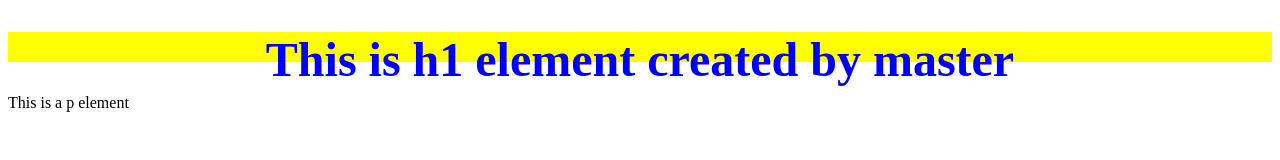
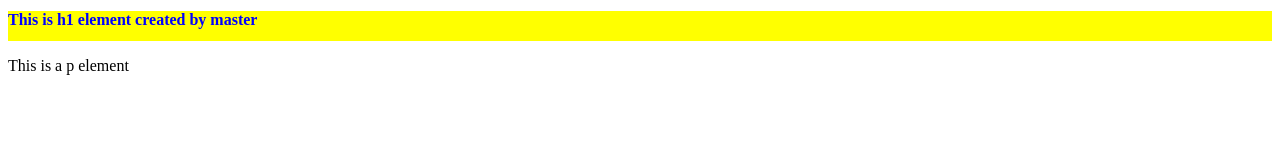
Before and after one commit to synetcom/githubteaching, a plain HTML site: page index.html in a window 1280 px wide. Drawn offline with Linux system fonts and the light colour scheme.

Commit message:
change again

```diff
--- a/index.html
+++ b/index.html
@@ -8,11 +8,10 @@
     <style>
         h1 {
             color: blue;
-            font-size: 3rem;
+            font-size: 1rem;
             width: 100%;
             height: 30px;
             background-color: yellow;
-            text-align: center;
         }
     </style>
 </head>
```
